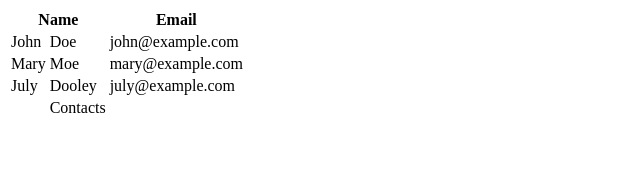
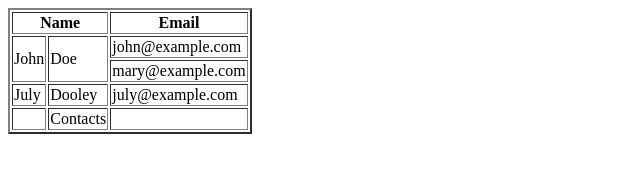
Before and after one commit to afifa8aamar/html-and-css-tutorial, a plain HTML site: page 3-images-and-tables/index.html in a window 1280 px wide. Shown: the whole page, without its empty margins (0-640 px from the left). Drawn offline with Linux system fonts and the light colour scheme.

Commit message:
feat(3-Images-and-Tables): Finish tutorial-8

```diff
--- a/3-images-and-tables/index.html
+++ b/3-images-and-tables/index.html
@@ -9,29 +9,27 @@
 </head>
 
 <body>
-    <table>
+    <table border = 2px>
         <thead>
             <th colspan="2">Name</th>
-
             <th>Email</th>
         </thead>
 
         <tbody>
             <tr>
-                <td>John</td>
-                <td>Doe</td>
+                <td rowspan="2">John</td>
+                <td rowspan="2">Doe</td>
                 <td>john@example.com</td>
             </tr>
 
             <tr>
-                <td>Mary</td>
-                <td>Moe</td>
+
                 <td>mary@example.com</td>
             </tr>
 
             <tr>
-                <td>July</td>
-                <td>Dooley</td>
+                <td rowspan="2">July</td>
+                <td rowspan="2">Dooley</td>
                 <td>july@example.com</td>
             </tr>
         </tbody>
```
